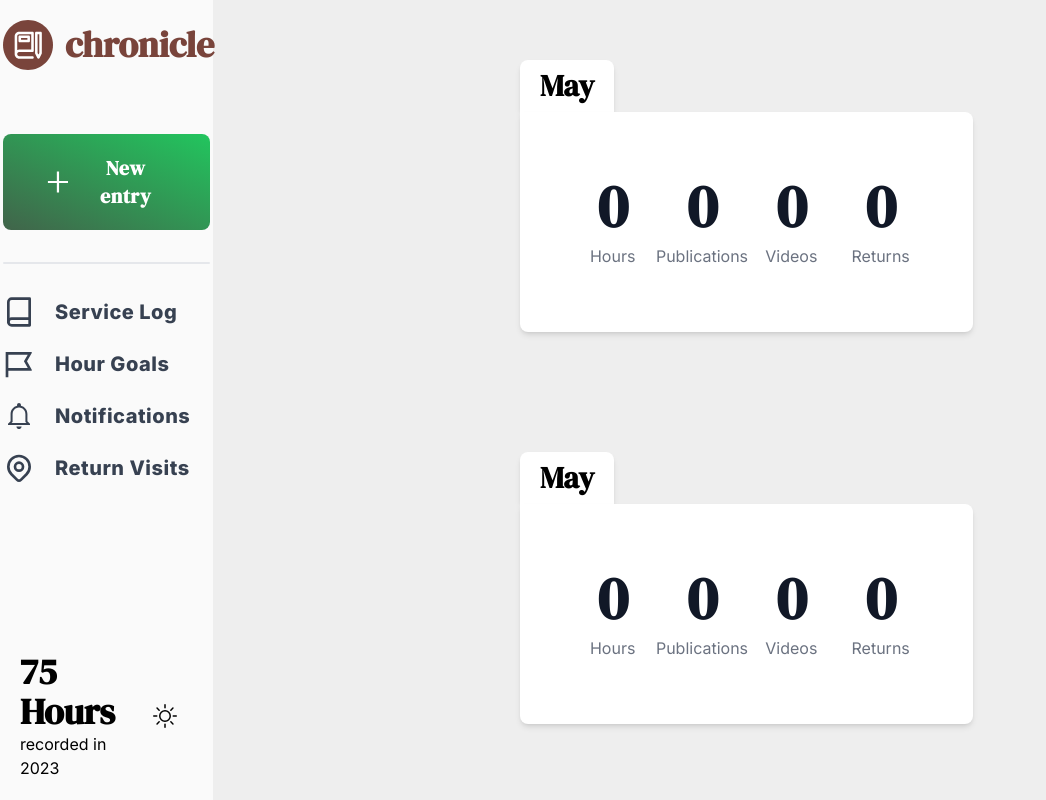
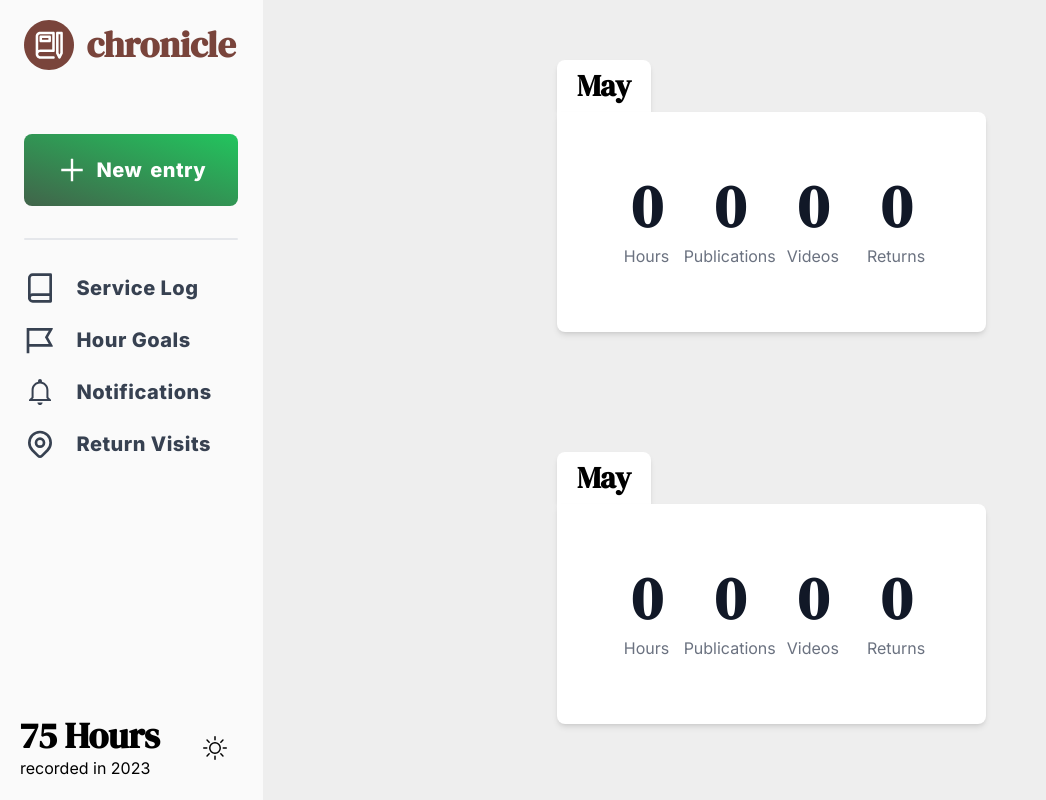
Before and after one commit to DakshalP/chronicle, a Next.js app: page /dashboard in a window 1280 px wide. Shown: the top 800 px of the page, without its empty margins (0-1046 px from the left). Built offline with nearby package versions, Linux system fonts and the light colour scheme.

Commit message:
add moblie nav with restructured components

```diff
--- a/app/dashboard/layout.tsx
+++ b/app/dashboard/layout.tsx
@@ -1,17 +1,7 @@
-import Logo from "../logo";
-import { AiOutlinePlus } from "react-icons/ai";
-import { FiBook } from "react-icons/fi"
-import { BsMoon, BsSun } from "react-icons/bs"
-import { RiFlag2Line } from "react-icons/ri"
-import { HiOutlineLocationMarker } from "react-icons/hi"
-import { IoMdNotificationsOutline } from "react-icons/io"
 
 
-const NewButton = () => (
-    <button className="active:scale-95 transition-transform mt-16 font-extrabold font-display tracking-wide text-white px-10 py-5 text-xl w-fit bg-gradient-to-tr from-cgreen to-green-500 rounded-lg flex flex-row items-center gap-2">
-        <AiOutlinePlus className="w-8 h-8" /> New entry
-    </button>
-);
+import MobileNav from "@/components/dashboard/nav/MobileNav";
+import DesktopNav from "@/components/dashboard/nav/DesktopNav";
 
 export default function DashboardLayout({
     children, // will be a page or nested layout
@@ -19,50 +9,11 @@ export default function DashboardLayout({
     children: React.ReactNode;
 }) {
     return (
-        <section className="dark:bg-gray-700 dark:text-gray-100 flex flex-row">
+        <section className="dark:bg-gray-700 dark:text-gray-100 flex lg:flex-row flex-col">
             {/* Shared UI here e.g. a sidebar */}
-            <nav className="container sticky top-0 h-screen flex flex-col justify-between p-5 bg-cdarkgray dark:bg-gray-600 w-1/6  items-center">
-                <div className='text-gray-700'>
-                    <Logo href="/dashboard" adaptForDarkMode={true} />
-                    <NewButton />
-                    <hr className="w-full h-0.5 my-8 bg-gray-200 border-0 rounded dark:bg-gray-700" />
-                    <div className="mr-auto flex items-center">
-                        <a className="cursor-pointer mr-5 mb-5 font-extrabold tracking-wide text-xl flex flex-row items-center gap-5 w-full">
-                            <FiBook className="w-8 h-8" /> Service Log
-                        </a>
-                    </div>
-                    <div className="mr-auto flex items-center">
-                        <a className="cursor-pointer mr-5 mb-5 font-extrabold tracking-wide text-xl flex flex-row items-center gap-5 w-full">
-                            <RiFlag2Line className="w-8 h-8" /> Hour Goals
-                        </a>
-                    </div>
-                    <div className="mr-auto flex items-center">
-                        <a className="cursor-pointer mr-5 mb-5 font-extrabold tracking-wide text-xl flex flex-row items-center gap-5 w-full">
-                            <IoMdNotificationsOutline className="w-8 h-8" /> Notifications
-                        </a>
-                    </div>
-                    <div className="mr-auto flex items-center">
-                        <a className="cursor-pointer mr-5 mb-5 font-extrabold tracking-wide text-xl flex flex-row items-center gap-5 w-full">
-                            <HiOutlineLocationMarker className="w-8 h-8" /> Return Visits
-                        </a>
-                    </div>
-                </div>
-                <div className="mr-auto flex flex-row items-center justify-between w-full">
-                     <div>
-                          <p className="text-4xl font-extrabold font-display">
-                            75 Hours
-                          </p>
-                          <p>
-                            recorded in 2023
-                          </p>
-                     </div>
-                     <div className="p-4 cursor-pointer">
-                      <BsSun className="w-6 h-6 dark:hidden" title="You are in light mode" />
-                      <BsMoon className="w-6 h-6 hidden dark:block" title="You are in dark mode" />
-                     </div>
-                </div>
-            </nav>
+            <DesktopNav />
             <div className="w-full">{children}</div>
+            <MobileNav />
         </section>
     );
 }
--- a/app/page.tsx
+++ b/app/page.tsx
@@ -2,7 +2,7 @@ import { AiOutlineAppstoreAdd } from "react-icons/ai"
 import { TbFlag3 } from "react-icons/tb"
 import { IoMdNotificationsOutline } from "react-icons/io"
 import Link from 'next/link'
-import Logo from "./logo";
+import Logo from "@/components/Logo"
 
 const Header = () => (
     <header className="text-gray-600 body-font">
--- /dev/null
+++ b/components/dashboard/NavLinks.tsx
@@ -0,0 +1,31 @@
+import { FiBook } from "react-icons/fi";
+import { HiOutlineLocationMarker } from "react-icons/hi";
+import { IoMdNotificationsOutline } from "react-icons/io";
+import { RiFlag2Line } from "react-icons/ri";
+
+const NavLinks = () => (
+    <div>
+        <div className="mr-auto flex items-center">
+            <a className="cursor-pointer mr-5 mb-5 font-extrabold tracking-wide text-xl flex flex-row items-center gap-5 w-full">
+                <FiBook className="w-8 h-8" /> Service Log
+            </a>
+        </div>
+        <div className="mr-auto flex items-center">
+            <a className="cursor-pointer mr-5 mb-5 font-extrabold tracking-wide text-xl flex flex-row items-center gap-5 w-full">
+                <RiFlag2Line className="w-8 h-8" /> Hour Goals
+            </a>
+        </div>
+        <div className="mr-auto flex items-center">
+            <a className="cursor-pointer mr-5 mb-5 font-extrabold tracking-wide text-xl flex flex-row items-center gap-5 w-full">
+                <IoMdNotificationsOutline className="w-8 h-8" /> Notifications
+            </a>
+        </div>
+        <div className="mr-auto flex items-center">
+            <a className="cursor-pointer mr-5 mb-5 font-extrabold tracking-wide text-xl flex flex-row items-center gap-5 w-full">
+                <HiOutlineLocationMarker className="w-8 h-8" /> Return Visits
+            </a>
+        </div>
+    </div>
+)
+
+export default NavLinks;
--- /dev/null
+++ b/components/dashboard/NewButton.tsx
@@ -0,0 +1,14 @@
+import { AiOutlinePlus } from "react-icons/ai";
+
+const NewButton = () => (
+    <button className="active:scale-95 transition-transform lg:mt-16 lg:mb-0 my-5 text-white px-8 py-5  w-fit bg-gradient-to-tr from-cgreen to-green-500 rounded-lg flex flex-row items-center gap-2">
+        <AiOutlinePlus className="w-8 h-8" />
+        <span className="lg:flex hidden flex-row gap-2 tracking-wide text-xl font-extrabold">
+            <span>New</span>
+            <span>entry</span>
+        </span>
+        <span className="lg:hidden inline-block tracking-wider text-2xl font-extrabold ">Entry</span>
+    </button>
+);
+
+export default NewButton;
--- /dev/null
+++ b/components/dashboard/SideBar.tsx
@@ -0,0 +1,15 @@
+
+import Logo from "../Logo";
+import NavLinks from "./NavLinks";
+import NewButton from "./NewButton";
+
+const SideBar = () => (
+    <div className="text-gray-700 dark:text-gray-100">
+        <Logo href="/dashboard" adaptForDarkMode={true} />
+        <NewButton />
+        <hr className="w-full h-0.5 my-8 bg-gray-200 border-0 rounded dark:bg-gray-700" />
+        <NavLinks />
+    </div>
+);
+
+export default SideBar;
--- /dev/null
+++ b/components/dashboard/YearTotal.tsx
@@ -0,0 +1,23 @@
+
+import { BsMoon, BsSun } from "react-icons/bs";
+
+const YearTotal = () => (
+    <div className="mr-auto flex flex-row items-center justify-between w-full">
+        <div>
+            <p className="text-4xl font-extrabold font-display">75 Hours</p>
+            <p>recorded in 2023</p>
+        </div>
+        <div className="p-4 cursor-pointer">
+            <BsSun
+                className="w-6 h-6 dark:hidden"
+                title="You are in light mode"
+            />
+            <BsMoon
+                className="w-6 h-6 hidden dark:block"
+                title="You are in dark mode"
+            />
+        </div>
+    </div>
+);
+
+export default YearTotal;
--- /dev/null
+++ b/components/dashboard/nav/DesktopNav.tsx
@@ -0,0 +1,11 @@
+import SideBar from "@/components/dashboard/SideBar";
+import YearTotal from "@/components/dashboard/YearTotal";
+
+const DesktopNav = () => (
+    <nav className="hidden lg:flex 2xl:w-1/6 lg:w-1/4 flex-col justify-between container sticky top-0 h-screen p-5 bg-cdarkgray dark:bg-gray-600  items-center">
+        <SideBar />
+        <YearTotal />
+    </nav>
+);
+
+export default DesktopNav;
--- /dev/null
+++ b/components/dashboard/nav/MobileNav.tsx
@@ -0,0 +1,40 @@
+"use client"
+import NewButton from "@/components/dashboard/NewButton";
+import { useState } from "react";
+import { RiMenu2Line } from "react-icons/ri";
+import NavLinks from "../NavLinks";
+import Logo from "@/components/Logo";
+import { IoMdClose } from "react-icons/io";
+
+
+const MenuToggle = ({menuOpen, setMenuOpen} : {menuOpen: boolean, setMenuOpen: Function}) => (
+    <div className={`flex items-center text-gray-800 dark:text-gray-100`}>
+                  <button onClick={() => setMenuOpen(!menuOpen)} className="cursor-pointer font-bold tracking-wide text-3xl flex flex-row items-center gap-5 w-full">
+                      {menuOpen ? <IoMdClose className="w-8 h-8" /> : <RiMenu2Line className="w-8 h-8" />}Menu
+                  </button>
+    </div>
+)
+
+const MobileMenu = () => (
+    <div className="h-full relative overflow-hidden flex flex-col justify-evenly items-center text-3xl">
+        <Logo href="/dashboard" adaptForDarkMode={true}/>
+        <NavLinks />
+    </div>
+)
+
+
+const MobileNav = () => {
+    const [menuOpen, setMenuOpen] = useState(false)
+
+    return (
+        <nav className={`lg:hidden w-screen ${menuOpen? 'fixed h-screen': 'sticky bottom-0'} bg-cdarkgray dark:bg-gray-600  shadow-2xl shadow-black dark:shadow-none`}>
+            {menuOpen ? <MobileMenu /> : null }
+            <div className={`w-full flex flex-row ${menuOpen? 'fixed bottom-0': ''} justify-evenly items-center z-50 bg-cdarkgray dark:bg-gray-600 `}>
+                <MenuToggle menuOpen={menuOpen} setMenuOpen={setMenuOpen} />
+                <NewButton />
+            </div>
+        </nav>
+    )
+};
+
+export default MobileNav;
```
Also changed, not shown: components/Logo.tsx (renamed from app/logo.tsx).
